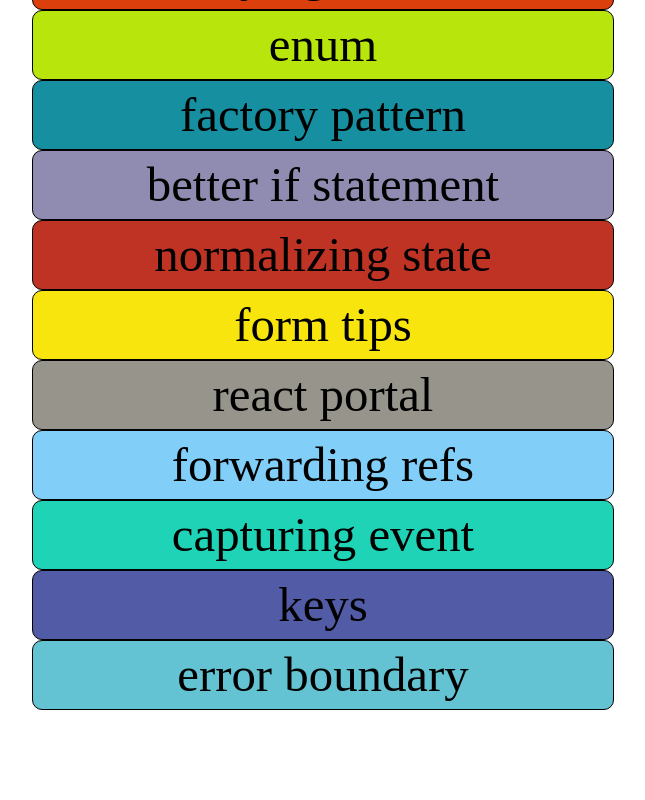
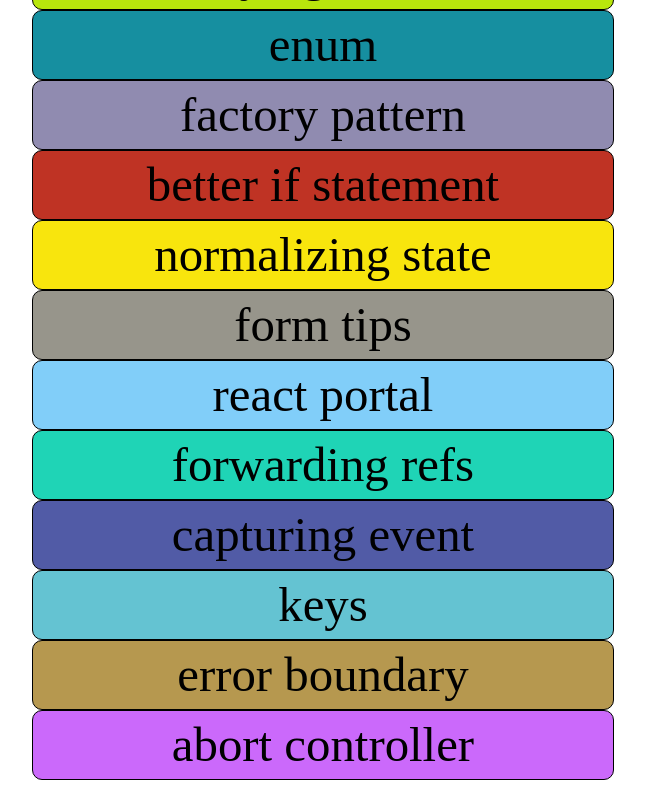
Before and after one commit to duglikespiano/reactjs-best-practice, a React (Create React App) app: page / in a window 1280 px wide. Shown: the part 1410-2210 px from the top of the page, without its empty margins (317-962 px from the left). Before the commit the page ends 2140 px from the top, so only its background shows below. Built offline with nearby package versions, Linux system fonts and the light colour scheme.

Commit message:
31 - ABORT CONTROLLER

```diff
--- a/src/Route.tsx
+++ b/src/Route.tsx
@@ -30,6 +30,7 @@ import ForwardingRefs from './components/27_forwarding_refs/ForwardingRefs';
 import CapturingEvent from './components/28_capturing_event/CapturingEvent';
 import Keys from './components/29_keys/Keys';
 import ErrorBoundary from './components/30_error_boundary/ErrorBoundary';
+import AbortController from './components/31_abort_controller/AbortController';
 
 const router = createBrowserRouter([
 	{
@@ -173,6 +174,10 @@ const router = createBrowserRouter([
 		path: '/30_error_boundary',
 		element: <ErrorBoundary />,
 	},
+	{
+		path: '/31_abort_controller',
+		element: <AbortController />,
+	},
 ]);
 
 export default function Route() {
--- a/src/components/0_home/componentsInfo.ts
+++ b/src/components/0_home/componentsInfo.ts
@@ -149,6 +149,11 @@ export const componentsInfo = [
 		name: 'error boundary',
 		path: '/30_error_boundary',
 	},
+	{
+		id: 31,
+		name: 'abort controller',
+		path: '/31_abort_controller',
+	},
 ];
 
 export const updateHexColor = () => {
--- /dev/null
+++ b/src/components/31_abort_controller/AbortController.jsx
@@ -0,0 +1,41 @@
+// import { useState, useEffect } from 'react';
+
+export default function AbortController() {
+	// const [userData, setUserData] = useState(null);
+
+	// Code below can be buggy if series of fetching data are not in order
+	// Some data can be responded late even if it has been fetched earlier than other data
+	// So whenever fetch new data, a previous fetching data should be aborted after checking
+	// useEffect(() => {
+	// 	const fetchUserData = async () => {
+	// 		const data = await fetch('https://www.abc.com', {});
+	// 		setUserData(data);
+	// 	};
+	// 	fetchUserData();
+	// }, [user.id]);
+
+	// Solution
+	// AbortController can be used to handle the situation
+	// useEffect(() => {
+	// 	const abortController = new AbortController();
+	// 	const fetchUserData = async () => {
+	// 		const data = await fetch('https://www.abc.com', {
+	// 			signal: abortController.signal,
+	// 		});
+	// 		setUserData(data);
+	// 	};
+
+	// 	fetchUserData();
+
+	// 	return () => {
+	// 		abortController.abort();
+	// 	};
+	// }, [userData.id]);
+
+	// if (!userData) {
+	// 	return null;
+	// }
+
+	// return <div>{userData.name}</div>;
+	return <div style={{ fontSize: '8rem' }}>Please check my code on github</div>;
+}
```
